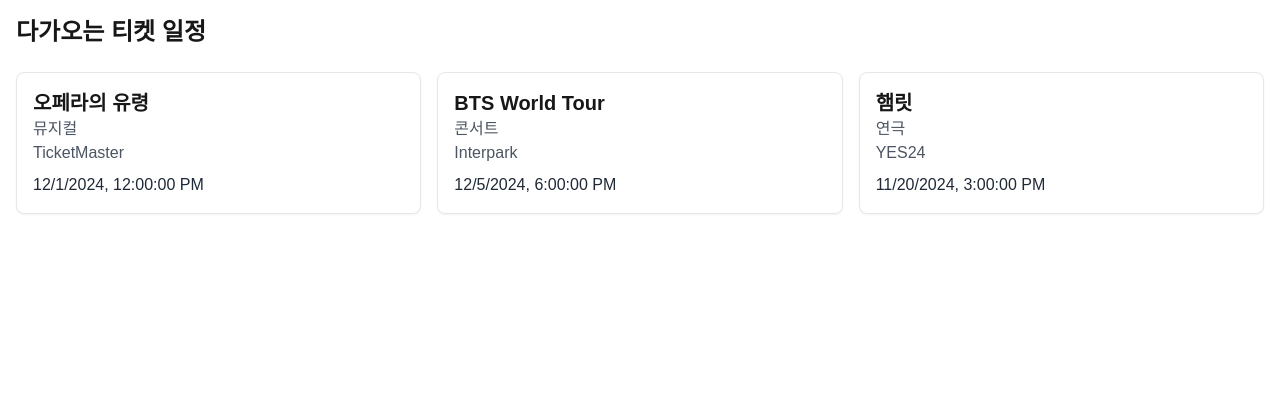
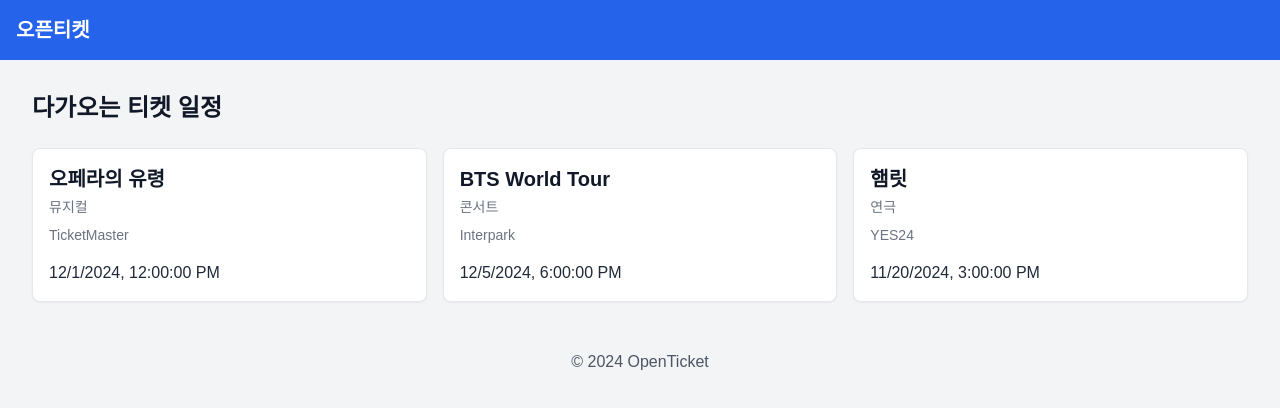
Before and after one commit to habaekk/OpenTicket, a Next.js app: page / in a window 1280 px wide. Shown: the top 408 px of the page. Built offline with nearby package versions, Linux system fonts and the light colour scheme.

Commit message:
add navbar and footer. also enhance scheduleCard Component

```diff
--- a/app/layout.tsx
+++ b/app/layout.tsx
@@ -1,6 +1,9 @@
 import type { Metadata } from "next";
 import localFont from "next/font/local";
 import "./globals.css";
+
+import Navbar from '../components/Navbar';
+import Footer from '../components/Footer';
 
 const geistSans = localFont({
   src: "./fonts/GeistVF.woff",
@@ -25,10 +28,16 @@ export default function RootLayout({
 }>) {
   return (
     <html lang="en">
+
       <body
         className={`${geistSans.variable} ${geistMono.variable} antialiased`}
       >
-        {children}
+        <body className="bg-gray-100 text-gray-900">
+          <Navbar />
+          <main className="container mx-auto p-4">{children}</main>
+          <Footer />
+        </body>
+
       </body>
     </html>
   );
--- a/app/page.tsx
+++ b/app/page.tsx
@@ -47,7 +47,7 @@ const Home = () => {
       </header>
       <div className="grid gap-4 md:grid-cols-2 lg:grid-cols-3">
         {schedules.map((schedule) => (
-          <ScheduleCard schedule={schedule} />
+          <ScheduleCard key={schedule._id} schedule={schedule} />
         ))}
       </div>
     </div>
--- a/components/Footer.js
+++ b/components/Footer.js
@@ -5,7 +5,7 @@ import React from 'react';
 const Footer = () => {
   return (
     <footer className="bg-gray-100 p-4 text-center text-gray-600">
-      <p>&copy; {new Date().getFullYear()} 티켓 스케줄 뷰어</p>
+      <p>&copy; {new Date().getFullYear()} OpenTicket</p>
     </footer>
   );
 };
--- a/components/Navbar.js
+++ b/components/Navbar.js
@@ -5,7 +5,7 @@ import React from 'react';
 const Navbar = () => {
   return (
     <nav className="bg-blue-600 p-4 text-white">
-      <h1 className="text-xl font-bold">티켓 스케줄 뷰어</h1>
+      <h1 className="text-xl font-bold">오픈티켓</h1>
     </nav>
   );
 };
--- a/components/ScheduleCard.js
+++ b/components/ScheduleCard.js
@@ -1,4 +1,3 @@
-// components/ScheduleCard.js
 
 import React from 'react';
 
@@ -6,11 +5,11 @@ const ScheduleCard = ({ schedule }) => {
   const { siteName, categoryName, eventName, openDate } = schedule;
 
   return (
-    <div className="p-4 border rounded-lg shadow-sm bg-white">
-      <h2 className="text-xl font-semibold">{eventName}</h2>
-      <p className="text-gray-600">{categoryName}</p>
-      <p className="text-gray-600">{siteName}</p>
-      <p className="text-gray-800 font-medium mt-2">
+    <div className="p-4 border rounded-lg shadow-sm bg-white hover:shadow-md transition-shadow">
+      <h2 className="text-xl font-semibold mb-1">{eventName}</h2>
+      <p className="text-sm text-gray-500 mb-2">{categoryName}</p>
+      <p className="text-sm text-gray-500 mb-4">{siteName}</p>
+      <p className="text-gray-800 font-medium">
         {new Date(openDate).toLocaleString()}
       </p>
     </div>
```
